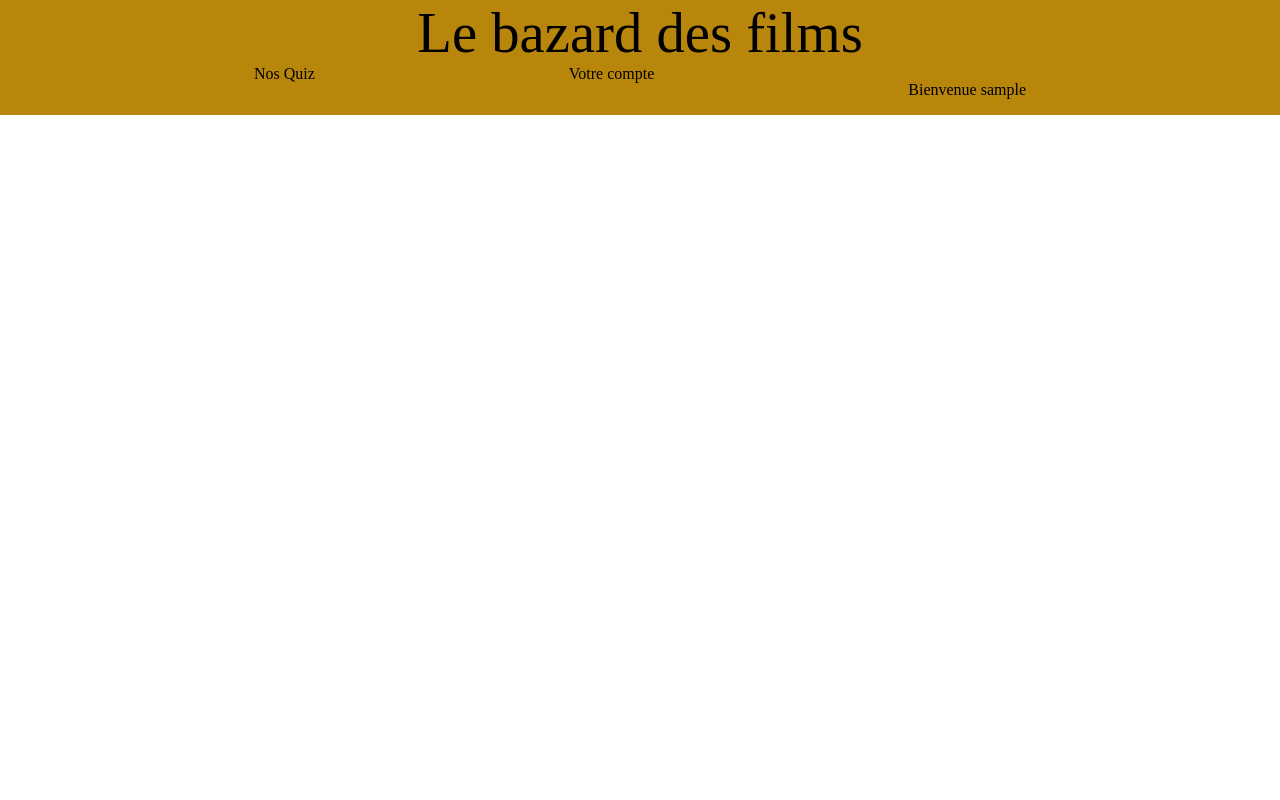
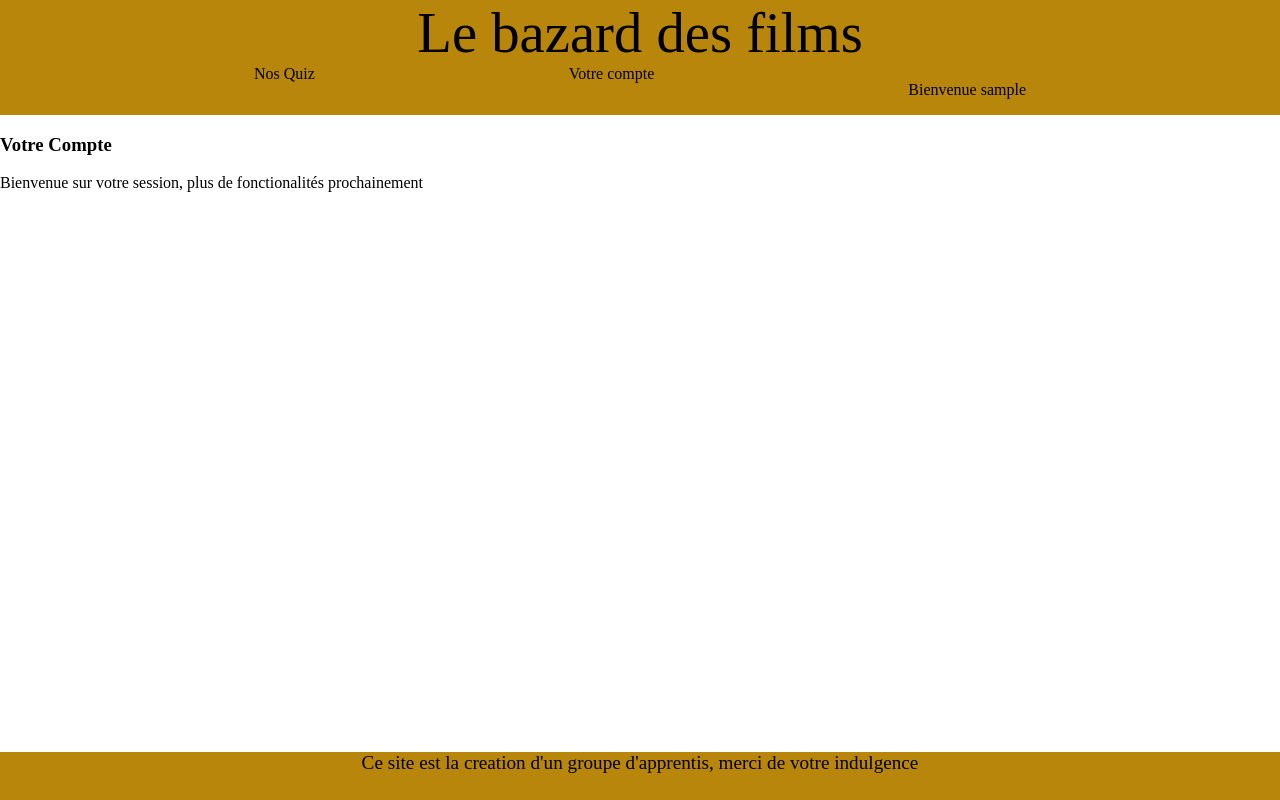
Before and after one commit to Pierre-147/Web_Project, a PHP site: page /index.php?page=account in a window 1280 px wide. Run offline with PHP 8.4, Linux system fonts and the light colour scheme; the visitor is signed in with stand-in values (Sample User, id 1).

Commit message:
account page

```diff
--- a/controler/trait.php
+++ b/controler/trait.php
@@ -12,7 +12,7 @@
 
         }
 
-        header("Location:index.php?page=homepage")
+        header("Location:index.php?page=account")
 
 
 
--- a/index.php
+++ b/index.php
@@ -59,6 +59,11 @@
             <link href="css/quiz.css" rel="stylesheet"/>
             <?php
         }
+        elseif($page=='account'){
+            ?>
+            <title> Votre Compte : <?php echo($_SESSION["username"]); ?> </title>
+            <?php
+        }
         ?>
     </head>
 
@@ -84,6 +89,9 @@
             {
                 include('vues/reponseQuiz.php');
             }
+            elseif($page=='account'){
+                include('vues/account.php');
+            }
             elseif($_GET['page'] == 'trait')
             {
                 include('controler/trait.php');
--- /dev/null
+++ b/vues/account.php
@@ -0,0 +1,4 @@
+<div id="content-wrap">
+    <h3> Votre Compte </h3>
+    <p> Bienvenue sur votre session, plus de fonctionalités prochainement </p>
+</div>
```
